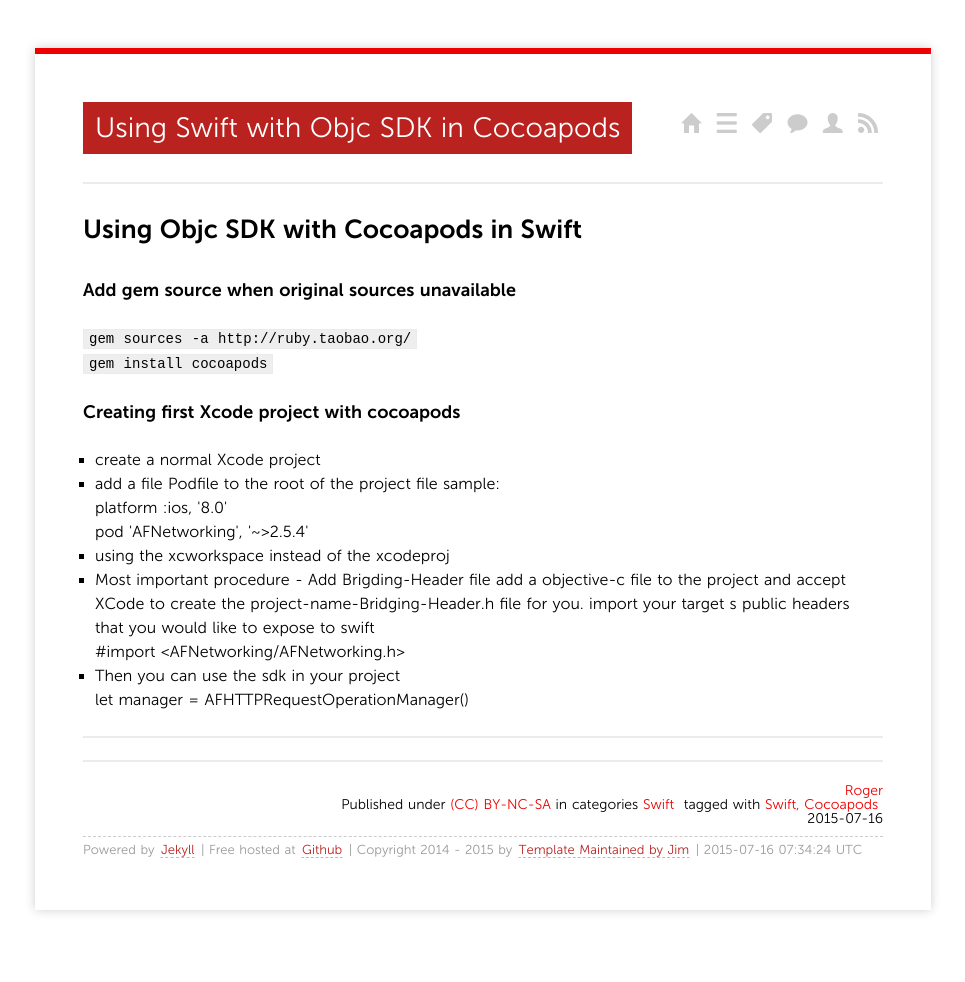
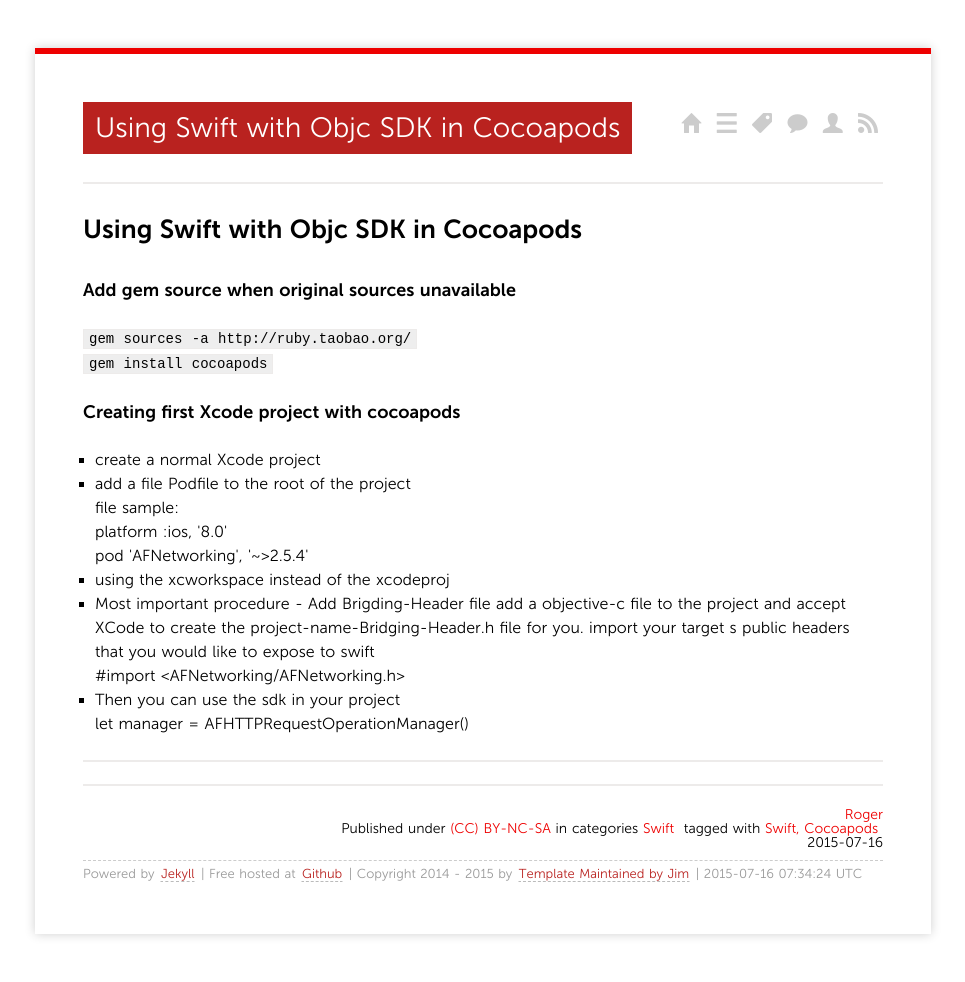
Before and after one commit to TJRoger/tjroger.github.io, a Jekyll site: the page built from _posts/2015/2015-07-16-Using-Swift-with-Objective-C-SDK-in-Cocoapods.md, in a window 1280 px wide. Shown: the whole page, without its empty margins (157-1122 px from the left). Built offline with Jekyll 4.4.1, drawn with Linux system fonts in a browser that asks for light colours; nearby versions of some CDN libraries; Markdown is read by kramdown in place of the engine named in the settings; comment, search, counter and statistics services are not loaded; before the commit the page ends 958 px from its top, so only the background shows below that.

```diff
--- a/_posts/2015/2015-07-16-Using-Objective-C-SDK-in-Swift-with-Cocoapods.md
+++ b/_posts/2015/2015-07-16-Using-Swift-with-Objective-C-SDK-in-Cocoapods.md
@@ -9,7 +9,7 @@ tags:
 
 
 
-## Using Objc SDK with Cocoapods in Swift
+## Using Swift with Objc SDK in Cocoapods
 ### Add gem source when original sources unavailable
 `gem sources -a http://ruby.taobao.org/`
 `gem install cocoapods`
```
